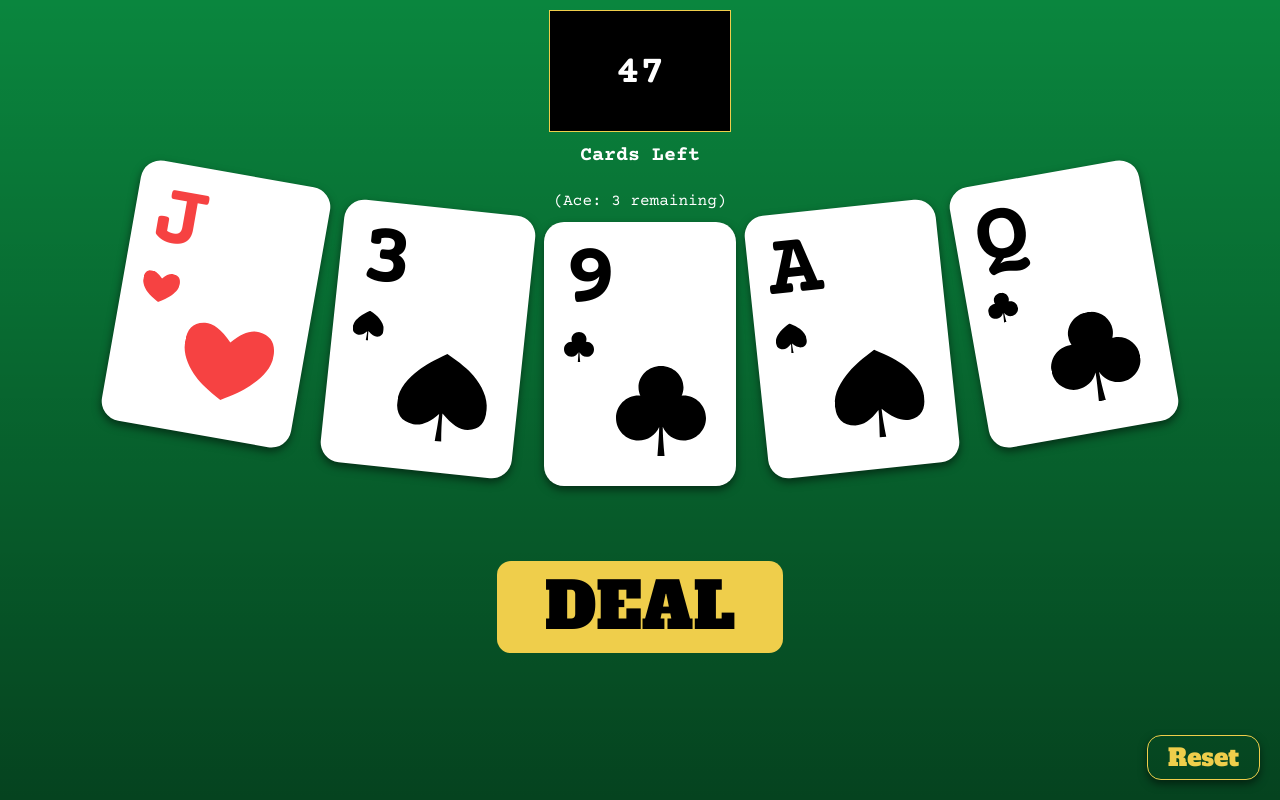
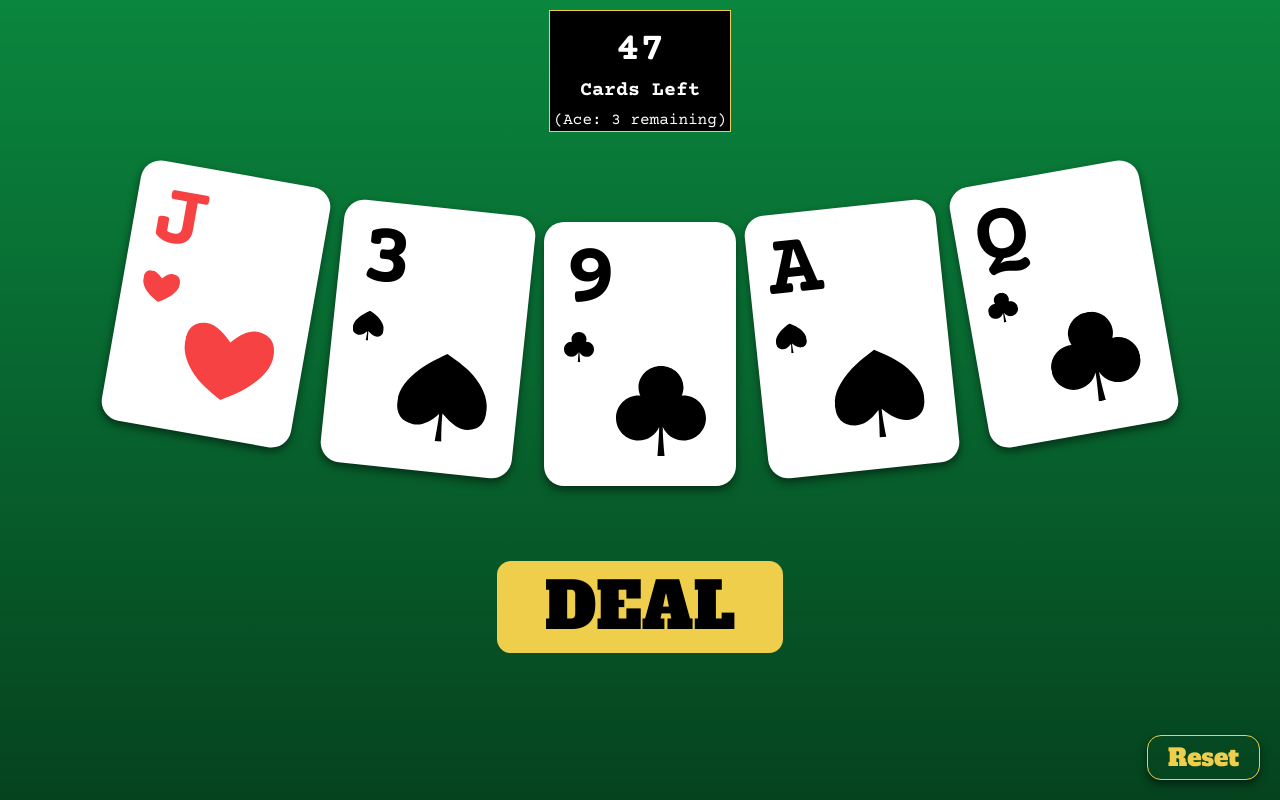
Before and after one commit to divyatiwari5/Card-Game, a React (Create React App) app in the folder frontend/: page / in a window 1280 px wide. Built offline with nearby package versions, Linux system fonts and the light colour scheme.

Commit message:
Updated extension and path for commons/index.ts file; undo css changes

```diff
--- a/frontend/src/CardCounter/_cardCounter.scss
+++ b/frontend/src/CardCounter/_cardCounter.scss
@@ -7,12 +7,10 @@
   text-align: center;
   margin-top: 10px;
   border: 1px solid $yellow;
-  display: flex;
-  flex-direction: column;
-  justify-content: space-evenly;
   & > .counter {
     font-size: 2.5rem;
     font-weight: 700;
+    line-height: 0;
   }
   & > .text {
     line-height: 0;
--- a/frontend/src/commons/index.js
+++ /dev/null
@@ -1,2 +0,0 @@
-export * from './components/Button';
-export * from './components/Card';
--- /dev/null
+++ b/frontend/src/commons/index.ts
@@ -0,0 +1,2 @@
+export * from './components/Button/Button';
+export * from './components/Card/Card';
```
